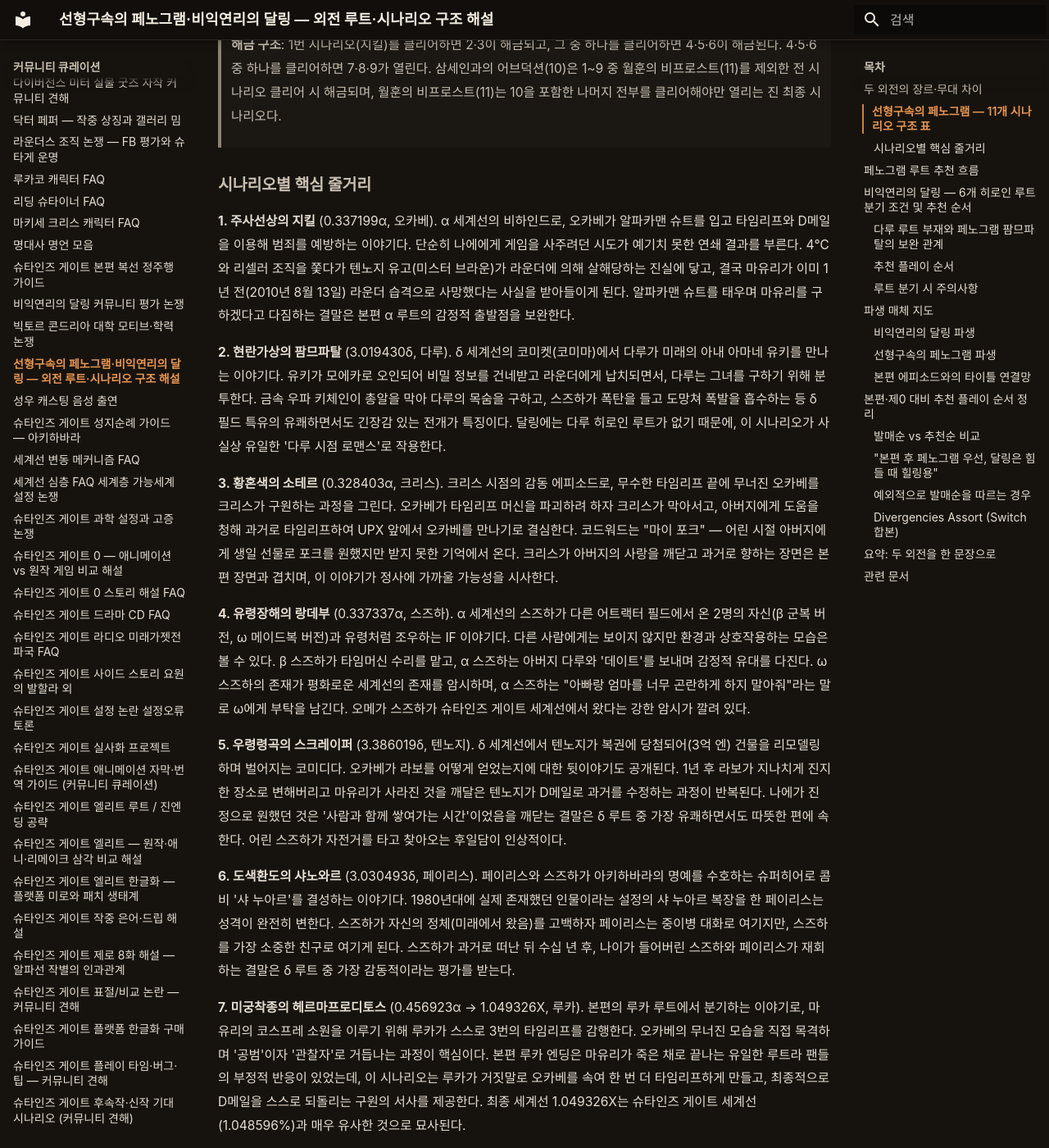
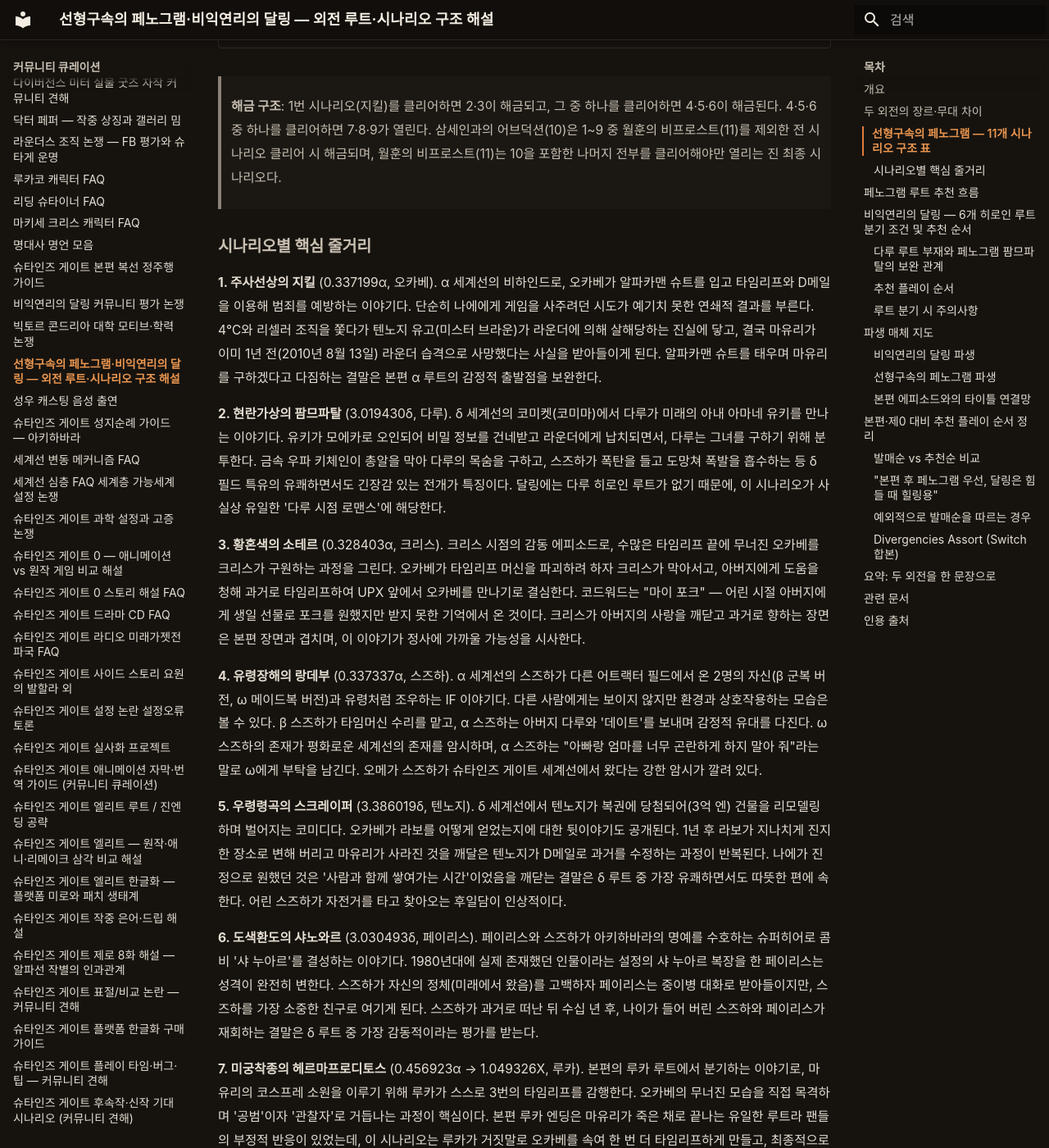
Before and after one commit to sgwiki/sgwiki.github.io, an MkDocs documentation site: the page built from wiki/커뮤니티-큐레이션/선형구속의-페노그램-비익연리의-달링-외전-루트-시나리오-구조-해설.md, in a window 1280 px wide and 1400 px high, scrolled down 3921 px. Shown: the whole window at 82% size. Built offline with MkDocs 1.6.1 and Material for MkDocs 9.7.7, drawn with Linux system fonts in a browser that asks for light colours; some web fonts are replaced; some of the changed text lies outside the part shown.

Commit message:
wiki: 선형구속의 페노그램·비익연리의 달링 외전 루트 해설 — 가독성·일관성 정비 (p5 유지보수)
- spoiler enum 정규화: spinoff_route → main_story (허용 enum 내 의미 보존)
- warning 배지 텍스트 enum 변경 동기화
- H1 직후 ## 개요 헤더 추가, 말단 ## 인용 출처 섹션 추가
- VOCAB_GUIDE 정비: '반복적 죽음'→'반복되는 죽음', '거시적 수속점'→'거시적인 수속점',
  '연쇄 결과'→'연쇄적 결과', '무수한'→'수많은', 보조사 분리('말아줘'→'말아 줘' 등),
  '대화로 여기지만'→'대화로 받아들이지만', '메운다'→'채운다',
  '** 다.'→'** 이다.', '세이브 로드로'→'세이브 데이터를 불러와'
- 연속 3+ 빈 줄 regression 정리 (restructurer rule #9)

Co-Authored-By: wiki-maintenance-lead <noreply@sg-wiki.local>

```diff
--- a/wiki/커뮤니티-큐레이션/선형구속의-페노그램-비익연리의-달링-외전-루트-시나리오-구조-해설.md
+++ b/wiki/커뮤니티-큐레이션/선형구속의-페노그램-비익연리의-달링-외전-루트-시나리오-구조-해설.md
@@ -20,9 +20,11 @@
 ---
 
 !!! warning "스포일러"
-    이 문서는 **spinoff_route** 수준의 스포일러를 포함합니다. 선형구속의 페노그램 11개 시나리오의 세계선·주인공 시점·핵심 줄거리, 비익연리의 달링 6개 히로인 루트 분기 조건·추천 순위가 구체적으로 서술됩니다. 본편의 핵심 수속(크리스의 사망, 마유리의 죽음 반복)은 간접적으로만 언급합니다. 외전 게임을 직접 플레이하기 전 읽기를 원치 않는 분은 뒤로 가기를 권합니다.
+    이 문서는 **main_story** 수준의 스포일러를 포함합니다. 선형구속의 페노그램 11개 시나리오의 세계선·주인공 시점·핵심 줄거리, 비익연리의 달링 6개 히로인 루트 분기 조건·추천 순위가 구체적으로 서술됩니다. 본편의 핵심 수속(크리스의 사망, 마유리의 죽음 반복)은 간접적으로만 언급합니다. 외전 게임을 직접 플레이하기 전 읽기를 원치 않는 분은 뒤로 가기를 권합니다.
 
 # 선형구속의 페노그램·비익연리의 달링 — 외전 루트·시나리오 구조 해설
+
+## 개요
 
 슈타인즈 게이트 본편을 클리어한 뒤 가장 자주 마주치는 질문이 "다음엔 뭘 해야 하나요?"다. 본편 정주행이 끝난 후 가장 많이 추천되는 두 외전 — **선형구속의 페노그램**(2013)과 **비익연리의 달링**(2011) — 은 작품의 무게감·루트 구조·추천 플레이 타이밍에서 정반대의 성격을 가진다. 이 문서는 두 외전을 비교·대조하되, 커뮤니티에서 반복적으로 묻는 "페노그램 11개 시나리오는 어떤 순서로?" "달링의 루트 분기 조건이 뭔가요?"라는 질문에 답하기 위해 작성되었다.
 
@@ -43,13 +45,13 @@
 | **분위기** | 밝고 가벼운 일상·연애 | α 루트는 우울·δ 루트는 유쾌, 편차가 큼 |
 | **한국어화** | PS3·PSV·iOS판 전체 한국어화 (시리즈 최초) | PS3·PSV·iOS판 한국어화 (유저 패치는 Steam판) |
 
-달링은 본편의 무거운 수속(SERN의 디스토피아, 마유리의 반복적 죽음, 제3차 세계대전)을 한 발 뒤로 물린 채 "만약 평화로운 δ 필드에서 라보멤들과 연애했다면?"이라는 전제를 채택한다. 텐노지 유고와 모에카가 라운더 소속이 아니고, 크리스와 마유리 모두 살아남으며, 스즈하가 크리스에게 보이던 적대감도 사라진다. 분위기가 일관되게 밝기 때문에 본편 직후의 '후유증'을 달래는 힐링물로 평가받는다.
+달링은 본편의 무거운 수속(SERN의 디스토피아, 마유리의 반복되는 죽음, 제3차 세계대전)을 한 발 뒤로 물린 채 "만약 평화로운 δ 필드에서 라보멤들과 연애했다면?"이라는 전제를 채택한다. 텐노지 유고와 모에카가 라운더 소속이 아니고, 크리스와 마유리 모두 살아남으며, 스즈하가 크리스에게 보이던 적대감도 사라진다. 분위기가 일관되게 밝기 때문에 본편 직후의 '후유증'을 달래는 힐링물로 평가받는다.
 
 반면 페노그램은 다세계선을 오가는 진짜 앤솔러지다. α 필드의 비하인드(오카베가 마유리를 구하지 못한 뒤 무너지는 과정)부터, δ 필드의 유쾌한 코미디(텐노지의 복권 개그), 외전적인 IF(루카가 스스로 선택하는 구원), γ 필드의 호오인 쿄우마 페르소나가 실체화하는 다크 스토리까지 한 작품 안에 폭넓은 분위기가 공존한다. 에피소드마다 시나리오 라이터가 다르기 때문에 스토리텔링 톤과 평가가 상이하다.
 
 > **[팬 분석]** "Each world line can be labelled using a quantity known as 'divergence'." — [The Mechanics of Steins;Gate v1.0.3](https://github.com/Votuko/steins-gate-mechanics/blob/main/The%20Mechanics%20of%20Steins%20Gate%20v1.0.3.pdf), §2.1.1 — 두 외전은 이 다이버전스 체계의 α(0%~1% 사이)·δ(1% 미만 평화군)·γ·ω·X 등 여러 분기점을 각각 활용한다.
 
-달링의 δ 필드는 본편보다 전화렌지(가칭)의 기능이 늦게 발견되어 본격 실험 단계에 이르지 못했고, 오카베가 라보멤들의 실험을 적극적으로 막아선 세계선이다. 이로 인해 거시적 수속점이 불분명하게 남아 있고, 시간선 변동이 본편에 비해 제한적이다. 페노그램은 이런 단일성을 깨고 시나리오마다 다른 다이버전스를 표시하며, "같은 인물이라도 세계선이 바뀌면 이렇게 다른 결말을 맞이한다"는 본편의 세계관을 시각화한다.
+달링의 δ 필드는 본편보다 전화렌지(가칭)의 기능이 늦게 발견되어 본격 실험 단계에 이르지 못했고, 오카베가 라보멤들의 실험을 적극적으로 막아선 세계선이다. 이로 인해 거시적인 수속점이 불분명하게 남아 있고, 시간선 변동이 본편에 비해 제한적이다. 페노그램은 이런 단일성을 깨고 시나리오마다 다른 다이버전스를 표시하며, "같은 인물이라도 세계선이 바뀌면 이렇게 다른 결말을 맞이한다"는 본편의 세계관을 시각화한다.
 
 ## 선형구속의 페노그램 — 11개 시나리오 구조 표
 
@@ -73,25 +75,25 @@
 
 ### 시나리오별 핵심 줄거리
 
-**1. 주사선상의 지킬** (0.337199α, 오카베). α 세계선의 비하인드로, 오카베가 알파카맨 슈트를 입고 타임리프와 D메일을 이용해 범죄를 예방하는 이야기다. 단순히 나에에게 게임을 사주려던 시도가 예기치 못한 연쇄 결과를 부른다. 4℃와 리셀러 조직을 쫓다가 텐노지 유고(미스터 브라운)가 라운더에 의해 살해당하는 진실에 닿고, 결국 마유리가 이미 1년 전(2010년 8월 13일) 라운더 습격으로 사망했다는 사실을 받아들이게 된다. 알파카맨 슈트를 태우며 마유리를 구하겠다고 다짐하는 결말은 본편 α 루트의 감정적 출발점을 보완한다.
+**1. 주사선상의 지킬** (0.337199α, 오카베). α 세계선의 비하인드로, 오카베가 알파카맨 슈트를 입고 타임리프와 D메일을 이용해 범죄를 예방하는 이야기다. 단순히 나에에게 게임을 사주려던 시도가 예기치 못한 연쇄적 결과를 부른다. 4℃와 리셀러 조직을 쫓다가 텐노지 유고(미스터 브라운)가 라운더에 의해 살해당하는 진실에 닿고, 결국 마유리가 이미 1년 전(2010년 8월 13일) 라운더 습격으로 사망했다는 사실을 받아들이게 된다. 알파카맨 슈트를 태우며 마유리를 구하겠다고 다짐하는 결말은 본편 α 루트의 감정적 출발점을 보완한다.
 
-**2. 현란가상의 팜므파탈** (3.019430δ, 다루). δ 세계선의 코미켓(코미마)에서 다루가 미래의 아내 아마네 유키를 만나는 이야기다. 유키가 모에카로 오인되어 비밀 정보를 건네받고 라운더에게 납치되면서, 다루는 그녀를 구하기 위해 분투한다. 금속 우파 키체인이 총알을 막아 다루의 목숨을 구하고, 스즈하가 폭탄을 들고 도망쳐 폭발을 흡수하는 등 δ 필드 특유의 유쾌하면서도 긴장감 있는 전개가 특징이다. 달링에는 다루 히로인 루트가 없기 때문에, 이 시나리오가 사실상 유일한 '다루 시점 로맨스'로 작용한다.
+**2. 현란가상의 팜므파탈** (3.019430δ, 다루). δ 세계선의 코미켓(코미마)에서 다루가 미래의 아내 아마네 유키를 만나는 이야기다. 유키가 모에카로 오인되어 비밀 정보를 건네받고 라운더에게 납치되면서, 다루는 그녀를 구하기 위해 분투한다. 금속 우파 키체인이 총알을 막아 다루의 목숨을 구하고, 스즈하가 폭탄을 들고 도망쳐 폭발을 흡수하는 등 δ 필드 특유의 유쾌하면서도 긴장감 있는 전개가 특징이다. 달링에는 다루 히로인 루트가 없기 때문에, 이 시나리오가 사실상 유일한 '다루 시점 로맨스'에 해당한다.
 
-**3. 황혼색의 소테르** (0.328403α, 크리스). 크리스 시점의 감동 에피소드로, 무수한 타임리프 끝에 무너진 오카베를 크리스가 구원하는 과정을 그린다. 오카베가 타임리프 머신을 파괴하려 하자 크리스가 막아서고, 아버지에게 도움을 청해 과거로 타임리프하여 UPX 앞에서 오카베를 만나기로 결심한다. 코드워드는 "마이 포크" — 어린 시절 아버지에게 생일 선물로 포크를 원했지만 받지 못한 기억에서 온다. 크리스가 아버지의 사랑을 깨닫고 과거로 향하는 장면은 본편 장면과 겹치며, 이 이야기가 정사에 가까울 가능성을 시사한다.
+**3. 황혼색의 소테르** (0.328403α, 크리스). 크리스 시점의 감동 에피소드로, 수많은 타임리프 끝에 무너진 오카베를 크리스가 구원하는 과정을 그린다. 오카베가 타임리프 머신을 파괴하려 하자 크리스가 막아서고, 아버지에게 도움을 청해 과거로 타임리프하여 UPX 앞에서 오카베를 만나기로 결심한다. 코드워드는 "마이 포크" — 어린 시절 아버지에게 생일 선물로 포크를 원했지만 받지 못한 기억에서 온 것이다. 크리스가 아버지의 사랑을 깨닫고 과거로 향하는 장면은 본편 장면과 겹치며, 이 이야기가 정사에 가까울 가능성을 시사한다.
 
-**4. 유령장해의 랑데부** (0.337337α, 스즈하). α 세계선의 스즈하가 다른 어트랙터 필드에서 온 2명의 자신(β 군복 버전, ω 메이드복 버전)과 유령처럼 조우하는 IF 이야기다. 다른 사람에게는 보이지 않지만 환경과 상호작용하는 모습은 볼 수 있다. β 스즈하가 타임머신 수리를 맡고, α 스즈하는 아버지 다루와 '데이트'를 보내며 감정적 유대를 다진다. ω 스즈하의 존재가 평화로운 세계선의 존재를 암시하며, α 스즈하는 "아빠랑 엄마를 너무 곤란하게 하지 말아줘"라는 말로 ω에게 부탁을 남긴다. 오메가 스즈하가 슈타인즈 게이트 세계선에서 왔다는 강한 암시가 깔려 있다.
+**4. 유령장해의 랑데부** (0.337337α, 스즈하). α 세계선의 스즈하가 다른 어트랙터 필드에서 온 2명의 자신(β 군복 버전, ω 메이드복 버전)과 유령처럼 조우하는 IF 이야기다. 다른 사람에게는 보이지 않지만 환경과 상호작용하는 모습은 볼 수 있다. β 스즈하가 타임머신 수리를 맡고, α 스즈하는 아버지 다루와 '데이트'를 보내며 감정적 유대를 다진다. ω 스즈하의 존재가 평화로운 세계선의 존재를 암시하며, α 스즈하는 "아빠랑 엄마를 너무 곤란하게 하지 말아 줘"라는 말로 ω에게 부탁을 남긴다. 오메가 스즈하가 슈타인즈 게이트 세계선에서 왔다는 강한 암시가 깔려 있다.
 
-**5. 우령령곡의 스크레이퍼** (3.386019δ, 텐노지). δ 세계선에서 텐노지가 복권에 당첨되어(3억 엔) 건물을 리모델링하며 벌어지는 코미디다. 오카베가 라보를 어떻게 얻었는지에 대한 뒷이야기도 공개된다. 1년 후 라보가 지나치게 진지한 장소로 변해버리고 마유리가 사라진 것을 깨달은 텐노지가 D메일로 과거를 수정하는 과정이 반복된다. 나에가 진정으로 원했던 것은 '사람과 함께 쌓여가는 시간'이었음을 깨닫는 결말은 δ 루트 중 가장 유쾌하면서도 따뜻한 편에 속한다. 어린 스즈하가 자전거를 타고 찾아오는 후일담이 인상적이다.
+**5. 우령령곡의 스크레이퍼** (3.386019δ, 텐노지). δ 세계선에서 텐노지가 복권에 당첨되어(3억 엔) 건물을 리모델링하며 벌어지는 코미디다. 오카베가 라보를 어떻게 얻었는지에 대한 뒷이야기도 공개된다. 1년 후 라보가 지나치게 진지한 장소로 변해 버리고 마유리가 사라진 것을 깨달은 텐노지가 D메일로 과거를 수정하는 과정이 반복된다. 나에가 진정으로 원했던 것은 '사람과 함께 쌓여가는 시간'이었음을 깨닫는 결말은 δ 루트 중 가장 유쾌하면서도 따뜻한 편에 속한다. 어린 스즈하가 자전거를 타고 찾아오는 후일담이 인상적이다.
 
-**6. 도색환도의 샤노와르** (3.030493δ, 페이리스). 페이리스와 스즈하가 아키하바라의 명예를 수호하는 슈퍼히어로 콤비 '샤 누아르'를 결성하는 이야기다. 1980년대에 실제 존재했던 인물이라는 설정의 샤 누아르 복장을 한 페이리스는 성격이 완전히 변한다. 스즈하가 자신의 정체(미래에서 왔음)를 고백하자 페이리스는 중이병 대화로 여기지만, 스즈하를 가장 소중한 친구로 여기게 된다. 스즈하가 과거로 떠난 뒤 수십 년 후, 나이가 들어버린 스즈하와 페이리스가 재회하는 결말은 δ 루트 중 가장 감동적이라는 평가를 받는다.
+**6. 도색환도의 샤노와르** (3.030493δ, 페이리스). 페이리스와 스즈하가 아키하바라의 명예를 수호하는 슈퍼히어로 콤비 '샤 누아르'를 결성하는 이야기다. 1980년대에 실제 존재했던 인물이라는 설정의 샤 누아르 복장을 한 페이리스는 성격이 완전히 변한다. 스즈하가 자신의 정체(미래에서 왔음)를 고백하자 페이리스는 중이병 대화로 받아들이지만, 스즈하를 가장 소중한 친구로 여기게 된다. 스즈하가 과거로 떠난 뒤 수십 년 후, 나이가 들어 버린 스즈하와 페이리스가 재회하는 결말은 δ 루트 중 가장 감동적이라는 평가를 받는다.
 
 **7. 미궁착종의 헤르마프로디토스** (0.456923α → 1.049326X, 루카). 본편의 루카 루트에서 분기하는 이야기로, 마유리의 코스프레 소원을 이루기 위해 루카가 스스로 3번의 타임리프를 감행한다. 오카베의 무너진 모습을 직접 목격하며 '공범'이자 '관찰자'로 거듭나는 과정이 핵심이다. 본편 루카 엔딩은 마유리가 죽은 채로 끝나는 유일한 루트라 팬들의 부정적 반응이 있었는데, 이 시나리오는 루카가 거짓말로 오카베를 속여 한 번 더 타임리프하게 만들고, 최종적으로 D메일을 스스로 되돌리는 구원의 서사를 제공한다. 최종 세계선 1.049326X는 슈타인즈 게이트 세계선(1.048596%)과 매우 유사한 것으로 묘사된다.
 
-**8. 유원불변의 폴라리스** (0.571046α → -0.195284ω, 마유리). 마유리가 오카베가 자신을 살리기 위해 어떤 노력을 해왔는지, 그리고 결국 크리스를 포기하고 자신의 생명을 택했다는 진실을 알게 되는 이야기다. 역할이 뒤바뀌어 마유리가 오카베를 '인질'로 잡고 마지막 밤을 보낸 뒤, 몰래 D메일을 보내 할머니가 돌아가신 그날 밤 외출하지 않도록 만든다. 그 결과 세계선은 ω(오메가) 어트랙터 필드로 이행하고, 마유리는 오카베와의 깊은 우정이나 연구소에 대한 기억을 잃은 채 그를 다시 만나게 된다. 크리스의 운명은 불분명하게 남겨진다.
+**8. 유원불변의 폴라리스** (0.571046α → -0.195284ω, 마유리). 마유리가 오카베가 자신을 살리기 위해 어떤 노력을 해 왔는지, 그리고 결국 크리스를 포기하고 자신의 생명을 택했다는 진실을 알게 되는 이야기다. 역할이 뒤바뀌어 마유리가 오카베를 '인질'로 잡고 마지막 밤을 보낸 뒤, 몰래 D메일을 보내 할머니가 돌아가신 그날 밤 외출하지 않도록 만든다. 그 결과 세계선은 ω(오메가) 어트랙터 필드로 이행하고, 마유리는 오카베와의 깊은 우정이나 연구소에 대한 기억을 잃은 채 그를 다시 만나게 된다. 크리스의 운명은 불분명하게 남겨진다.
 
 **9. 혼수여기의 퀀텀** (0.509736α, 모에카). 모에카 시점으로, FB의 명령에 따라 라보에 잠입하던 모에카가 라보멤들의 친절에 감동하며 충성과 우정 사이에서 갈등하는 과정을 그린다. 본편과 마찬가지로 라운더 습격 명령을 받지만, 흔들린 충성심 끝에 마유리를 구하기 위해 라운더를 배신하고 총에 맞아 사망한다. 후회 없이 생을 마감하는 결말은 모에카라는 캐릭터에 대한 가장 깊은 이해를 제공하는 에피소드로 평가된다.
 
-**10. 삼세인과의 어브덕션** (4.456441γ, 호오인 쿄우마). γ(감마) 어트랙터 필드를 무대로, 오카베의 페르소나인 '호오인 쿄우마'가 실체화한 다크한 이야기다. 4.456441%라는 다이버전스는 α·β·δ와는 또 다른 분기점으로, 우치코시 코타로(Ever17·제로 이스케이프 시리즈 작가)가 담당했다. 쿄우마 페르소나가 오카베의 인격을 삼키는 전개는 페노그램 11편 중 가장 어두운 톤을 가진다.
+**10. 삼세인과의 어브덕션** (4.456441γ, 호오인 쿄우마). γ(감마) 어트랙터 필드를 무대로, 오카베의 페르소나인 '호오인 쿄우마'가 실체화한 다크한 이야기다. 4.456441%라는 다이버전스는 α·β·δ와는 또 다른 분기점으로, 우치코시 코타로(Ever17·제로 이스케이프 시리즈 작가)가 담당했다. 쿄우마 페르소나가 오카베의 인격을 삼키는 전개는 페노그램 11편 중 가장 어두운 톤을 띤다.
 
 **11. 월훈의 비프로스트** (0.337161α, 텐노지 나에). 10개 시나리오를 모두 클리어해야 해금되는 진 최종 시나리오로, 텐노지 나에 시점에서 진행된다. 0.337161α는 《요원함의 발할라》(드라마 CD·코믹스)와 비슷한 세계선·시간대의 이야기로, 본편의 핵심 수속을 다루는 후일담 성격을 띤다. 페노그램 전체를 관통하는 마무리 역할을 하며, 나에가 성장하여 핵심 인물로 부상하는 과정이 그려진다.
 
@@ -124,21 +126,21 @@
 | 4B | 시이나 마유리 | 화씨93도의 키아로스쿠로 | 4A 조건에서 이니셜 'FC'가 아닌 정상 분기 |
 | 5 | 마키세 크리스 | 애곡비탄의 아포리아 | 연락처 선택 후 2회 미활용 상태로 메일 |
 
-크리스 루트(루트 5)와 마유리 루트(4B)가 커뮤니티에서 가장 높은 평가를 받는다. 크리스 루트는 시리어스한 본편의 감정적 깊이를 δ 필드에서 재현한 편이며, 마유리 루트는 본편에서 좀처럼 볼 수 없었던 마유리와의 따뜻한 관계가 전개되어 감동적이라는 평이 지배적이다.
+크리스 루트(루트 5)와 마유리 루트(4B)가 커뮤니티에서 가장 높은 평가를 받는다. 크리스 루트는 시리어스한 본편의 감정적 깊이를 δ 필드에서 재현한 편이며, 마유리 루트는 본편에서 좀처럼 볼 수 없었던 마유리와의 따뜻한 관계가 전개되어 감동적이라는 평가가 지배적이다.
 
 ### 다루 루트 부재와 페노그램 팜므파탈의 보완 관계
 
-달링에는 **다루 히로인 루트가 존재하지 않는다**. 다루는 라보멤 003으로 신규 미래 가젯 명명을 담당하지만, 연애 대상으로는 등장하지 않는다. 이 공백은 페노그램의 시나리오 2 **현란가상의 팜므파탈**(3.019430δ, 다루 시점)이 사실상 유일하게 메운다. 팜므파탈에서 다루는 미래의 아내 아마네 유키와 처음 만나고, 그녀를 구하기 위해 분투하는 서사는 달링이 제공하지 못한 '다루의 로맨스'를 보완한다. 따라서 달링을 즐긴 뒤 페노그램의 팜므파탈을 플레이하면 다루라는 캐릭터의 전체 그림이 완성된다.
+달링에는 **다루 히로인 루트가 존재하지 않는다**. 다루는 라보멤 003으로 신규 미래 가젯 명명을 담당하지만, 연애 대상으로는 등장하지 않는다. 이 공백은 페노그램의 시나리오 2 **현란가상의 팜므파탈**(3.019430δ, 다루 시점)이 사실상 유일하게 채운다. 팜므파탈에서 다루는 미래의 아내 아마네 유키와 처음 만나고, 그녀를 구하기 위해 분투하는 서사는 달링이 제공하지 못한 '다루의 로맨스'를 보완한다. 따라서 달링을 즐긴 뒤 페노그램의 팜므파탈을 플레이하면 다루라는 캐릭터의 전체 그림이 완성된다.
 
 ### 추천 플레이 순서
 
-달링의 추천 순서는 **루트 1(모에카) → 2(페이리스) → 3(루카) → 4A(스즈하) → 4B(마유리) → 5(크리스)** 다. 크리스 루트를 마지막에 두는 것이 정설인데, 이는 크리스 루트가 본편의 감정적 무게를 δ 필드에서 가장 잘 재현하기 때문이다. 마유리 루트는 크리스 직전에 두어 감정의 고삐를 당기는 역할을 한다.
+달링의 추천 순서는 **루트 1(모에카) → 2(페이리스) → 3(루카) → 4A(스즈하) → 4B(마유리) → 5(크리스)** 이다. 크리스 루트를 마지막에 두는 것이 정설인데, 이는 크리스 루트가 본편의 감정적 무게를 δ 필드에서 가장 잘 재현하기 때문이다. 마유리 루트는 크리스 직전에 두어 감정의 고삐를 당기는 역할을 한다.
 
 우루시바라 루카는 δ 필드에서 성별 바꾸기 D메일이 전송되지 않았기 때문에 이야기 전개 내내 **남성 캐릭터**로 취급된다는 점에 주의해야 한다. 본편 루카 루트와 캐릭터 설정이 다르다.
 
 ### 루트 분기 시 주의사항
 
-- **루트 4A/4B 분기 함정**: 스즈하·마유리 루트 진입 조건(3회 미활용)은 동일하지만, 이니셜이 'SA'로 시작하면 정상 분기, 'FC'로 시작하면 루트 6(크리스)으로 잘못 빠진다. 실수로 크리스 루트에 진입했다면 세이브 로드로 되돌려야 한다.
+- **루트 4A/4B 분기 함정**: 스즈하·마유리 루트 진입 조건(3회 미활용)은 동일하지만, 이니셜이 'SA'로 시작하면 정상 분기, 'FC'로 시작하면 루트 6(크리스)으로 잘못 빠진다. 실수로 크리스 루트에 진입했다면 세이브 데이터를 불러와 되돌려야 한다.
 - **루트 6 히든 조건**: 8월 6일 특정 선택지 응답 + 8월 7일 연락처 선택 후 3회 미활용 + 메일 전송까지 정확히 맞춰야 한다. 메일 본문에 특정 장소가 언급되면 정상 분기, 장소가 없으면 실패.
 - **메일 목록 기능**: 달링은 본편과 달리 시나리오 내 메일을 한 번에 확인할 수 있는 '메일 목록' 메뉴가 추가되어 메일 100% 달성이 수월하다.
 
@@ -209,3 +211,5 @@
 - [비익연리의 달링 커뮤니티 평가 논쟁](비익연리의-달링-커뮤니티-평가-논쟁.md) — 달링의 커뮤니티 평가 논쟁 (유저 평가 vs 평론가 평가 간극)
 - [faq 애니메이션 시청 순서](faq-애니메이션-시청-순서.md) — 애니메이션·게임 시청/플레이 순서 종합 FAQ
 - [결정다형의 발렌티누스 OVA 정체와 시점](결정다형의-발렌티누스-OVA-정체와-시점.md) — OVA 정체 해설
+
+## 인용 출처
```
Also changed, not shown: other parts of wiki/커뮤니티-큐레이션/선형구속의-페노그램-비익연리의-달링-외전-루트-시나리오-구조-해설.md (+1 -1 lines).
